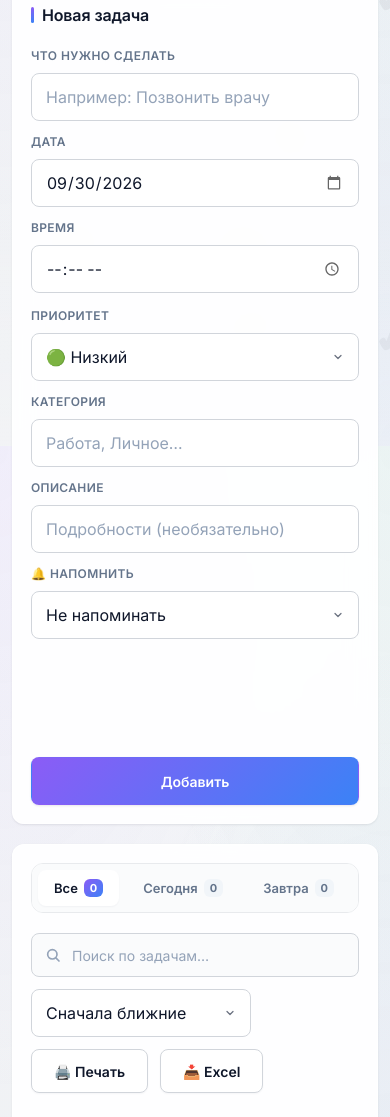
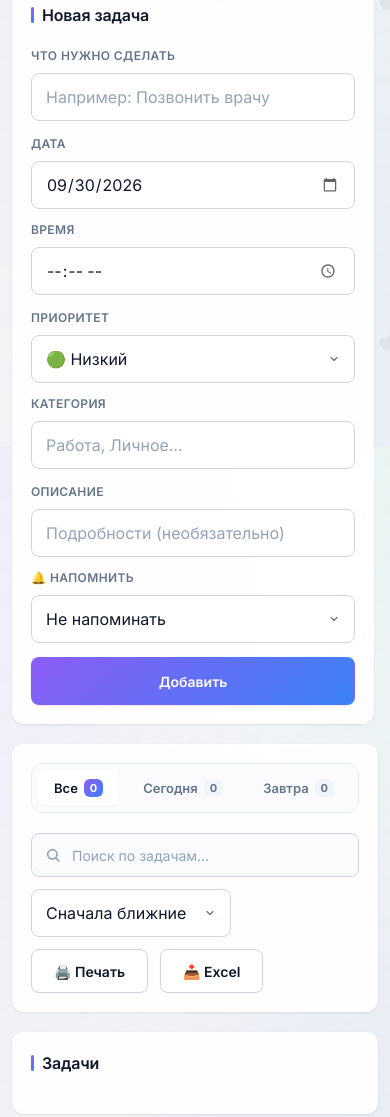
Before and after one commit to dexart2708-hash/planner-app, a plain HTML site: page index.html in a window 390 px wide. Shown: the part 398-1515 px from the top of the page. Drawn offline with Linux system fonts and the light colour scheme; no server answers.

Commit message:
Update index.html

```diff
--- a/index.html
+++ b/index.html
@@ -106,7 +106,7 @@
       background: linear-gradient(180deg, rgba(255,255,255,0.35) 0%, rgba(255,255,255,0) 30%, rgba(255,255,255,0) 70%, rgba(255,255,255,0.25) 100%);
     }
     [data-theme="dark"] body::after { opacity: 0; }
-    .container { max-width: 1100px; margin: 0 auto; position: relative; z-index: 1; }
+    .container { max-width: 1400px; margin: 0 auto; position: relative; z-index: 1; }
 
     .theme-toggle {
       width: 44px; height: 44px; border-radius: 50%;
@@ -160,10 +160,47 @@
     @keyframes slideIn { from { transform: translateX(110%); opacity: 0; } to { transform: translateX(0); opacity: 1; } }
     @keyframes slideOut { from { transform: translateX(0); opacity: 1; } to { transform: translateX(110%); opacity: 0; } }
 
+    /* ==== ДВУХКОЛОНОЧНАЯ РАСКЛАДКА ==== */
+    .main-layout {
+      display: grid;
+      grid-template-columns: minmax(360px, 460px) 1fr;
+      gap: 20px;
+      align-items: start;
+    }
+    .left-col, .right-col {
+      display: flex;
+      flex-direction: column;
+      gap: 20px;
+      min-width: 0;
+    }
+    .main-layout .card {
+      margin-bottom: 0;
+    }
+    /* Левая колонка — прилипающая */
+    .left-col {
+      position: sticky;
+      top: 20px;
+      max-height: calc(100vh - 40px);
+      overflow-y: auto;
+      padding-right: 4px;
+      scrollbar-width: thin;
+    }
+    .left-col::-webkit-scrollbar { width: 6px; }
+    .left-col::-webkit-scrollbar-track { background: transparent; }
+    .left-col::-webkit-scrollbar-thumb { background: var(--border-strong); border-radius: 3px; }
+
+    /* Правая колонка — растягивается на всю высоту */
+    .right-col {
+      min-height: calc(100vh - 200px);
+    }
+    .right-col .card:last-child {
+      flex: 1;
+    }
+
     .card {
       background: var(--surface); backdrop-filter: blur(14px); -webkit-backdrop-filter: blur(14px);
       border: 1px solid var(--card-border); border-radius: 16px;
-      padding: 24px; margin-bottom: 20px; box-shadow: var(--shadow-sm);
+      padding: 24px; box-shadow: var(--shadow-sm);
       animation: fadeInUp var(--transition-slow) both;
     }
     .card-header { display: flex; align-items: center; justify-content: space-between; flex-wrap: wrap; gap: 12px; margin-bottom: 20px; }
@@ -264,8 +301,8 @@
     }
     .filter-tab.active .count { background: linear-gradient(135deg, #8b5cf6 0%, #3b82f6 100%); color: #fff; }
 
-    .search-row { display: flex; gap: 12px; margin-bottom: 20px; flex-wrap: wrap; align-items: center; }
-    .search-wrap { position: relative; display: flex; align-items: center; flex: 1; min-width: 240px; }
+    .search-row { display: flex; gap: 12px; flex-wrap: wrap; align-items: center; }
+    .search-wrap { position: relative; display: flex; align-items: center; flex: 1; min-width: 200px; }
     .search-icon { position: absolute; left: 14px; width: 16px; height: 16px; color: var(--text-subtle); pointer-events: none; z-index: 1; }
     .search-input { padding-left: 40px; padding-right: 44px; min-height: 44px; font-size: 0.875rem; background: var(--surface-alt); }
     .search-input:focus { background: var(--surface-solid); }
@@ -409,6 +446,9 @@
         padding-bottom: 12px !important;
       }
       .page-title { color: #000 !important; -webkit-text-fill-color: #000 !important; font-size: 1.5rem !important; }
+      .main-layout { display: block !important; }
+      .left-col { display: none !important; }
+      .right-col { min-height: auto !important; }
       .card {
         background: #fff !important; border: 1px solid #ddd !important;
         box-shadow: none !important; padding: 12px 0 !important;
@@ -426,6 +466,20 @@
       .task.done .task-title { text-decoration: line-through; }
       .task-meta-item { border: 1px solid #ddd !important; }
       .task-body { color: #000 !important; }
+    }
+
+    @media (max-width: 1000px) {
+      .main-layout {
+        grid-template-columns: 1fr;
+      }
+      .left-col {
+        position: static;
+        max-height: none;
+        overflow-y: visible;
+      }
+      .right-col {
+        min-height: auto;
+      }
     }
 
     @media (max-width: 720px) {
@@ -488,6 +542,12 @@
     <button id="notifBtn" style="min-height:40px;">Разрешить</button>
   </div>
 
+  <!-- Двухколоночная раскладка -->
+  <div class="main-layout">
+
+    <!-- ЛЕВАЯ КОЛОНКА: прогресс + форма -->
+    <div class="left-col">
+
       <div class="card progress-card">
         <div class="progress-header">
           <div>
@@ -524,10 +584,12 @@
         </div>
         <form id="addForm">
           <div class="row">
-        <div class="field" style="flex:3;">
+            <div class="field" style="flex:3; min-width: 200px;">
               <label>Что нужно сделать</label>
               <input type="text" id="title" placeholder="Например: Позвонить врачу" required>
             </div>
+          </div>
+          <div class="row" style="margin-top:14px;">
             <div class="field">
               <label>Дата</label>
               <input type="date" id="date" required>
@@ -551,11 +613,13 @@
               <input type="text" id="category" list="category-list" placeholder="Работа, Личное…">
               <datalist id="category-list"></datalist>
             </div>
+          </div>
+          <div class="row" style="margin-top:14px;">
             <div class="field" style="flex:2;">
               <label>Описание</label>
               <input type="text" id="description" placeholder="Подробности (необязательно)">
             </div>
-        <div class="field" style="flex:0 0 180px;">
+            <div class="field">
               <label>🔔 Напомнить</label>
               <select id="reminder">
                 <option value="">Не напоминать</option>
@@ -567,11 +631,18 @@
                 <option value="1440">За 1 день</option>
               </select>
             </div>
-        <button type="submit" id="submitBtn">Добавить</button>
-        <button type="button" class="secondary" id="cancelEditBtn" style="display:none;">Отмена</button>
+          </div>
+          <div class="row" style="margin-top:14px;">
+            <button type="submit" id="submitBtn" style="flex:1;">Добавить</button>
+            <button type="button" class="secondary" id="cancelEditBtn" style="display:none; flex:1;">Отмена</button>
           </div>
         </form>
       </div>
+
+    </div>
+
+    <!-- ПРАВАЯ КОЛОНКА: фильтры + задачи -->
+    <div class="right-col">
 
       <div class="card" id="filterCard">
         <div class="filter-tabs" id="filterTabs">
@@ -592,7 +663,7 @@
             <input type="text" id="searchInput" class="search-input" placeholder="Поиск по задачам…" autocomplete="off">
             <button type="button" class="search-clear" id="searchClear" aria-label="Очистить">×</button>
           </div>
-      <select id="sortSelect" style="min-width:180px; max-width:220px;">
+          <select id="sortSelect" style="min-width:160px; max-width:200px;">
             <option value="date_asc">Сначала ближние</option>
             <option value="date_desc">Сначала дальние</option>
             <option value="priority">По приоритету</option>
@@ -610,6 +681,10 @@
         </div>
         <div class="task-list" id="taskList"></div>
         <div class="empty" id="emptyMsg" style="display:none;">Задач пока нет</div>
+      </div>
+
+    </div>
+
   </div>
 
 </div>
@@ -652,9 +727,6 @@ const ARCHIVE_DAYS = 30;
 const REMINDER_CHECK_INTERVAL = 60000;
 console.log('[INIT] Планер запущен');
 
-// ============================================
-// СОСТОЯНИЕ
-// ============================================
 let allTasks = [];
 let archivedTasks = [];
 let unsubscribe = null;
@@ -665,18 +737,12 @@ let searchTimeout = null;
 let notifiedTaskIds = new Set(JSON.parse(localStorage.getItem('notified_task_ids') || '[]'));
 let draggedTaskId = null;
 
-// ============================================
-// ДАТЫ
-// ============================================
 function pad(n) { return String(n).padStart(2, '0'); }
 function dateToStr(d) { return `${d.getFullYear()}-${pad(d.getMonth()+1)}-${pad(d.getDate())}`; }
 function getTodayStr() { return dateToStr(new Date()); }
 function getTomorrowStr() { const d = new Date(); d.setDate(d.getDate()+1); return dateToStr(d); }
 function getWeekEndStr() { const d = new Date(); d.setDate(d.getDate()+7); return dateToStr(d); }
 
-// ============================================
-// TOAST
-// ============================================
 function showToast(message, type = 'info') {
   const container = document.getElementById('toastContainer');
   const toast = document.createElement('div');
@@ -692,9 +758,6 @@ function showToast(message, type = 'info') {
   }, 3500);
 }
 
-// ============================================
-// ТЕМА
-// ============================================
 document.getElementById('themeToggle').addEventListener('click', () => {
   const current = document.documentElement.getAttribute('data-theme');
   const next = current === 'dark' ? 'light' : 'dark';
@@ -708,11 +771,8 @@ document.getElementById('themeToggle').addEventListener('click', () => {
 function updateNotifBanner() {
   const banner = document.getElementById('notifBanner');
   if (!('Notification' in window)) return;
-  if (Notification.permission === 'default') {
-    banner.classList.add('visible');
-  } else {
-    banner.classList.remove('visible');
-  }
+  if (Notification.permission === 'default') banner.classList.add('visible');
+  else banner.classList.remove('visible');
 }
 
 document.getElementById('notifBtn').addEventListener('click', async () => {
@@ -732,19 +792,15 @@ document.getElementById('notifBtn').addEventListener('click', async () => {
 
 function checkReminders() {
   if (!('Notification' in window) || Notification.permission !== 'granted') return;
-
   const now = new Date();
   allTasks.forEach(t => {
     if (t.done || !t.reminder || t.reminder === '') return;
     if (!t.date || !t.time) return;
     if (notifiedTaskIds.has(t.id)) return;
-
     const taskTime = new Date(`${t.date}T${t.time}:00`);
     if (isNaN(taskTime.getTime())) return;
-
     const reminderMin = Number(t.reminder);
     const reminderTime = new Date(taskTime.getTime() - reminderMin * 60000);
-
     const diff = now - reminderTime;
     if (diff >= 0 && diff < 10 * 60000) {
       try {
@@ -764,28 +820,19 @@ function checkReminders() {
 }
 setInterval(checkReminders, REMINDER_CHECK_INTERVAL);
 
-// ============================================
-// АВТО-АРХИВАЦИЯ
-// ============================================
 async function autoArchive() {
   const cutoff = Date.now() - ARCHIVE_DAYS * 86400000;
   for (const t of allTasks) {
     if (t.done && !t.archived && t.doneAt) {
       const doneTime = t.doneAt?.toDate ? t.doneAt.toDate().getTime() : new Date(t.doneAt).getTime();
       if (doneTime < cutoff) {
-        try {
-          await updateDoc(doc(db, COLLECTION, t.id), { archived: true });
-        } catch (e) {
-          console.warn('Не удалось архивировать:', e);
-        }
+        try { await updateDoc(doc(db, COLLECTION, t.id), { archived: true }); }
+        catch (e) { console.warn('Не удалось архивировать:', e); }
       }
     }
   }
 }
 
-// ============================================
-// FIREBASE REALTIME
-// ============================================
 function subscribeToTasks() {
   if (unsubscribe) unsubscribe();
   const q = query(collection(db, COLLECTION));
@@ -809,9 +856,6 @@ function populateCategoryDatalist() {
   datalist.innerHTML = categories.map(c => `<option value="${c}">`).join('');
 }
 
-// ============================================
-// ФИЛЬТРАЦИЯ
-// ============================================
 function getFiltered() {
   const today = getTodayStr();
   const tomorrow = getTomorrowStr();
@@ -872,9 +916,6 @@ function updateTabCounts() {
   document.getElementById('tabArchive').textContent = archivedTasks.length;
 }
 
-// ============================================
-// ЭКРАНИРОВАНИЕ
-// ============================================
 function esc(s) {
   return String(s == null ? '' : s).replace(/&/g,'&amp;').replace(/</g,'&lt;').replace(/>/g,'&gt;').replace(/"/g,'&quot;').replace(/'/g,'&#39;');
 }
@@ -885,7 +926,6 @@ function formatDate(dateStr) {
   const tomorrow = getTomorrowStr();
   if (dateStr === today) return 'Сегодня';
   if (dateStr === tomorrow) return 'Завтра';
-
   const d = new Date(dateStr + 'T00:00:00');
   const months = ['янв','фев','мар','апр','мая','июн','июл','авг','сен','окт','ноя','дек'];
   const day = d.getDate();
@@ -901,9 +941,6 @@ function reminderLabel(r) {
   return '🔔 ' + (map[r] || r + ' мин');
 }
 
-// ============================================
-// ОТРИСОВКА
-// ============================================
 function render() {
   const list = document.getElementById('taskList');
   const emptyMsg = document.getElementById('emptyMsg');
@@ -933,13 +970,9 @@ function render() {
     list.innerHTML = '';
     emptyMsg.style.display = 'block';
     emptyMsg.classList.toggle('searching', !!searchQuery);
-    if (searchQuery) {
-      emptyMsg.textContent = `Ничего не найдено по запросу «${searchQuery}»`;
-    } else if (currentFilter === 'archive') {
-      emptyMsg.textContent = 'Архив пуст';
-    } else {
-      emptyMsg.textContent = 'Задач пока нет';
-    }
+    if (searchQuery) emptyMsg.textContent = `Ничего не найдено по запросу «${searchQuery}»`;
+    else if (currentFilter === 'archive') emptyMsg.textContent = 'Архив пуст';
+    else emptyMsg.textContent = 'Задач пока нет';
   } else {
     emptyMsg.style.display = 'none';
     const manualSort = document.getElementById('sortSelect').value === 'manual';
@@ -1005,9 +1038,6 @@ function render() {
   }
 }
 
-// ============================================
-// DRAG & DROP
-// ============================================
 function setupDragAndDrop() {
   const tasks = document.querySelectorAll('.task[draggable="true"]');
   tasks.forEach(task => {
@@ -1017,43 +1047,32 @@ function setupDragAndDrop() {
       e.dataTransfer.effectAllowed = 'move';
       e.dataTransfer.setData('text/plain', draggedTaskId);
     });
-
     task.addEventListener('dragend', () => {
       task.classList.remove('dragging');
       document.querySelectorAll('.task').forEach(t => t.classList.remove('drag-over'));
       draggedTaskId = null;
     });
-
     task.addEventListener('dragover', e => {
       e.preventDefault();
       if (task.dataset.id === draggedTaskId) return;
       document.querySelectorAll('.task').forEach(t => t.classList.remove('drag-over'));
       task.classList.add('drag-over');
     });
-
-    task.addEventListener('dragleave', () => {
-      task.classList.remove('drag-over');
-    });
-
+    task.addEventListener('dragleave', () => { task.classList.remove('drag-over'); });
     task.addEventListener('drop', async e => {
       e.preventDefault();
       task.classList.remove('drag-over');
       const targetId = task.dataset.id;
       const sourceId = e.dataTransfer.getData('text/plain') || draggedTaskId;
       if (!sourceId || sourceId === targetId) return;
-
       const visible = [...document.querySelectorAll('.task[draggable="true"]')];
       const ids = visible.map(el => el.dataset.id);
       const fromIdx = ids.indexOf(sourceId);
       const toIdx = ids.indexOf(targetId);
       if (fromIdx === -1 || toIdx === -1) return;
-
       ids.splice(fromIdx, 1);
       ids.splice(toIdx, 0, sourceId);
-
-      const updates = ids.map((id, index) =>
-        updateDoc(doc(db, COLLECTION, id), { order: index })
-      );
+      const updates = ids.map((id, index) => updateDoc(doc(db, COLLECTION, id), { order: index }));
       try {
         await Promise.all(updates);
         showToast('Порядок сохранён', 'success');
@@ -1065,9 +1084,6 @@ function setupDragAndDrop() {
   });
 }
 
-// ============================================
-// ДЕЙСТВИЯ
-// ============================================
 window.toggleDone = async (id, done) => {
   try {
     const update = { done: !!done, updatedAt: serverTimestamp() };
@@ -1116,9 +1132,6 @@ window.deleteTask = async (id) => {
   }
 };
 
-// ============================================
-// ДОБАВЛЕНИЕ / РЕДАКТИРОВАНИЕ
-// ============================================
 document.getElementById('addForm').addEventListener('submit', async (e) => {
   e.preventDefault();
   const data = {
@@ -1161,9 +1174,6 @@ function cancelEdit() {
 }
 document.getElementById('cancelEditBtn').addEventListener('click', cancelEdit);
 
-// ============================================
-// ФИЛЬТРЫ / ПОИСК / СОРТИРОВКА
-// ============================================
 document.querySelectorAll('.filter-tab').forEach(tab => {
   tab.addEventListener('click', () => {
     document.querySelectorAll('.filter-tab').forEach(t => t.classList.remove('active'));
@@ -1196,16 +1206,8 @@ searchClear.addEventListener('click', () => {
 
 document.getElementById('sortSelect').addEventListener('change', render);
 
-// ============================================
-// ПЕЧАТЬ
-// ============================================
-document.getElementById('printBtn').addEventListener('click', () => {
-  window.print();
-});
+document.getElementById('printBtn').addEventListener('click', () => { window.print(); });
 
-// ============================================
-// ЭКСПОРТ
-// ============================================
 async function loadXLSX() {
   if (window.XLSX) return window.XLSX;
   return new Promise((resolve, reject) => {
@@ -1229,13 +1231,9 @@ document.getElementById('exportBtn').addEventListener('click', async () => {
     filtered.forEach(t => {
       aoa.push([
         t.done ? '✓' : '',
-        t.title || '',
-        t.description || '',
-        t.date || '',
-        t.time || '',
+        t.title || '', t.description || '', t.date || '', t.time || '',
         t.priority === 'high' ? 'Высокий' : t.priority === 'medium' ? 'Средний' : 'Низкий',
-        t.category || '',
-        reminderLabel(t.reminder)
+        t.category || '', reminderLabel(t.reminder)
       ]);
     });
     const ws = XLSX.utils.aoa_to_sheet(aoa);
@@ -1254,9 +1252,6 @@ document.getElementById('exportBtn').addEventListener('click', async () => {
   }
 });
 
-// ============================================
-// СТАРТ
-// ============================================
 document.getElementById('date').valueAsDate = new Date();
 updateNotifBanner();
 subscribeToTasks();
```
Lines whose indentation alone changed are shown as unchanged.
